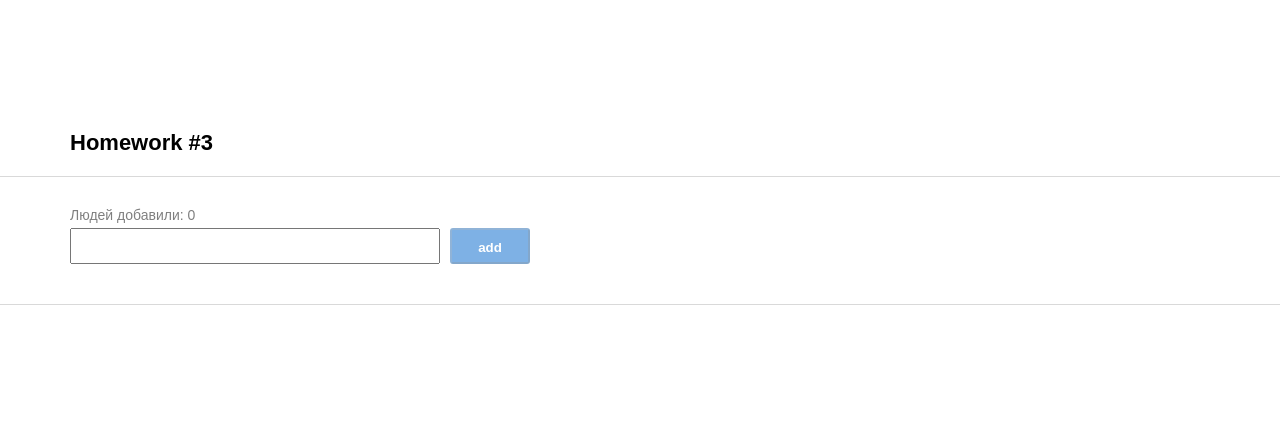
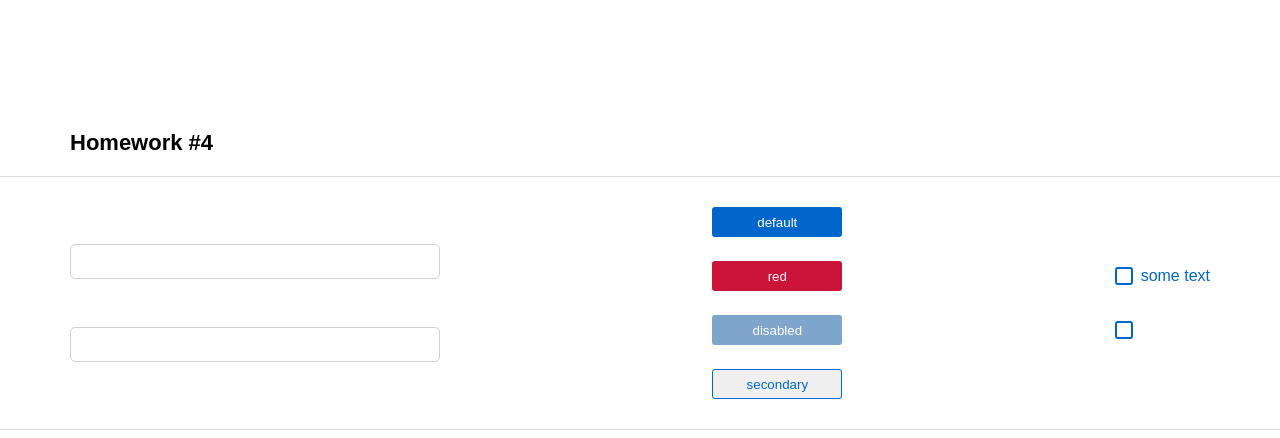
Before and after one commit to electrixky/homework-front-02, a React (Create React App) app: page / in a window 1280 px wide. Shown: the top 438 px of the page. Built offline with nearby package versions, Linux system fonts and the light colour scheme.

Commit message:
HW4 solved

```diff
--- a/src/s1-main/App.tsx
+++ b/src/s1-main/App.tsx
@@ -3,6 +3,7 @@ import s from './App.module.css'
 import HW1 from '../s2-homeworks/hw01/HW1'
 import HW2 from "../s2-homeworks/hw02/HW2";
 import HW3 from "../s2-homeworks/hw03/HW3";
+import HW4 from "../s2-homeworks/hw04/HW4";
 
 function App() {
     return (
@@ -10,8 +11,8 @@ function App() {
             {/*<HW1/>*/}
             {/*раскомментировать по ходу выполнения*/}
             {/*<HW2/>*/}
-            <HW3/>
-            {/*<HW4/>*/}
+            {/*<HW3/>*/}
+            <HW4/>
 
             {/*при выполнении дз 5 и более - закомментировать здесь дз 1-4, так как они есть внутри дз 5*/}
             {/*<HW5/>*/}
--- a/src/s2-homeworks/hw04/common/c1-SuperInputText/SuperInputText.module.css
+++ b/src/s2-homeworks/hw04/common/c1-SuperInputText/SuperInputText.module.css
@@ -1,20 +1,30 @@
 .input:focus {
+    outline: none;
 }
 
 .input {
+    width: 370px;
+    height: 35px;
+    border: 1px solid #D1D1D1;
+    border-radius: 5px;
+    padding: 5px;
 }
 
 .inputWrapper {
 }
 
 .superInput {
+    border: 1px solid #D1D1D1;
 }
 
 .errorInput {
+    border: 1px solid #B21232;
 }
 
 .errorInput:focus {
+    outline: none;
 }
 
 .error {
+    color: #B21232;
 }
--- a/src/s2-homeworks/hw04/common/c2-SuperButton/SuperButton.module.css
+++ b/src/s2-homeworks/hw04/common/c2-SuperButton/SuperButton.module.css
@@ -1,36 +1,57 @@
 .button {
+    width: 130px;
+    height: 30px;
+    padding: 5px 25px;
+    cursor: pointer;
+    color: #fff;
+    border-radius: 3px;
+    border: none;
 }
 
 .disabled {
+    opacity: 0.5;
+    background-color: #004D99;
 }
 
 .secondary {
+    border: 1px solid #0066CC;
+    color: #0066CC;
 }
 
 .default {
+    background-color: #0066CC;
 }
 
 .red {
+    background-color: #CC1439;
 }
 
 .default:hover {
+    background-color: #0080FF;
 }
 
 .red:hover {
+    background-color: #FF1A47;
 }
 
 .secondary:hover {
+    background-color: #E5F0FA;
 }
 
 
 .default:active {
+    background-color: #0059B2;
 }
 
 .secondary:active {
+    background-color: #C9E5FF;
 }
 
 .red:active {
+    background-color: #B21232;
 }
 
 .button:disabled {
+    opacity: 0.5;
+    cursor: default;
 }
--- a/src/s2-homeworks/hw04/common/c2-SuperButton/SuperButton.tsx
+++ b/src/s2-homeworks/hw04/common/c2-SuperButton/SuperButton.tsx
@@ -17,11 +17,18 @@ const SuperButton: React.FC<SuperButtonPropsType> = (
         ...restProps // все остальные пропсы попадут в объект restProps, там же будет children
     }
 ) => {
+    // clsx, classnames
+    //const finalClassName2 = clsx(s.button, disables && s.disabled, 'common-button', xType === 'red' && s.red)
+
     const finalClassName = s.button
-        // + (disabled
-        //         ? ...
-        //         : xType === 'red'
-        //             ? ...
+        + (disabled
+                ? ` ${s.disabled}`
+                : xType === 'red'
+                    ? ` ${s.red}`
+                    : xType === 'secondary'
+                        ? ` ${s.secondary}`
+                        : ` ${s.default}`
+        )
         + (className ? ' ' + className : '') // задачка на смешивание классов
 
     return (
--- a/src/s2-homeworks/hw04/common/c3-SuperCheckbox/SuperCheckbox.tsx
+++ b/src/s2-homeworks/hw04/common/c3-SuperCheckbox/SuperCheckbox.tsx
@@ -27,8 +27,10 @@ const SuperCheckbox: React.FC<SuperCheckboxPropsType> = (
     }
 ) => {
     const onChangeCallback = (e: ChangeEvent<HTMLInputElement>) => {
-        // задачка на написание онченджа
-
+        if (onChangeChecked)
+            onChangeChecked(e.currentTarget.checked)
+        if (onChange)
+            onChange(e)
     }
 
     const finalInputClassName = s.checkbox
```
